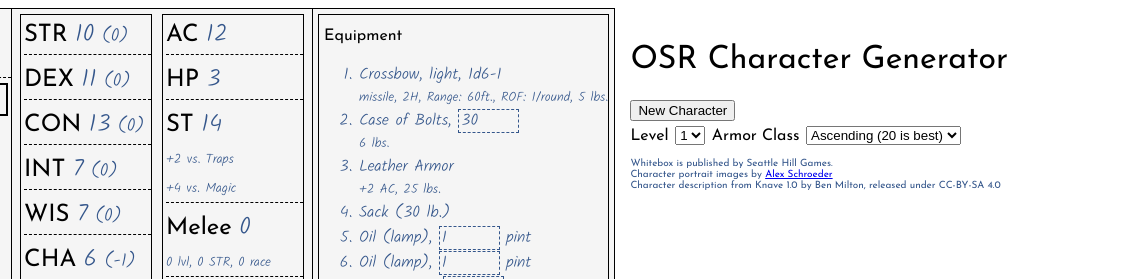
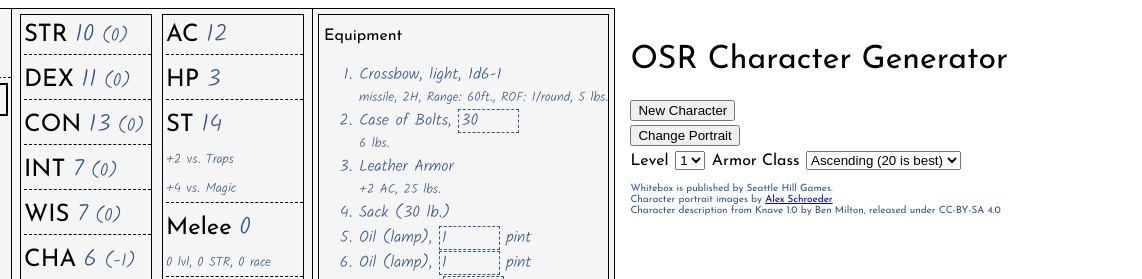
Before and after one commit to anprivitera/whitebox-fmag-character-generator, a plain HTML site: page generator.html in a window 1280 px wide. Shown: the top 279 px of the page, 138-1280 px from the left. Drawn offline with Linux system fonts and the light colour scheme.

Commit message:
added change portait button

```diff
--- a/generator.html
+++ b/generator.html
@@ -214,6 +214,7 @@
         <div class="menu" id="side-menu">
             <h1>OSR Character Generator</h1>
             <div class="menu-item"><button id="new-character">New Character</button></div>
+            <div class="menu-item"><button id="change-portrait">Change Portrait</button></div>
             <label for="character-level">Level</label>
             <select class="menu-item" name"character-level" id="character-level">
                 <option value="1">1</option>
```
